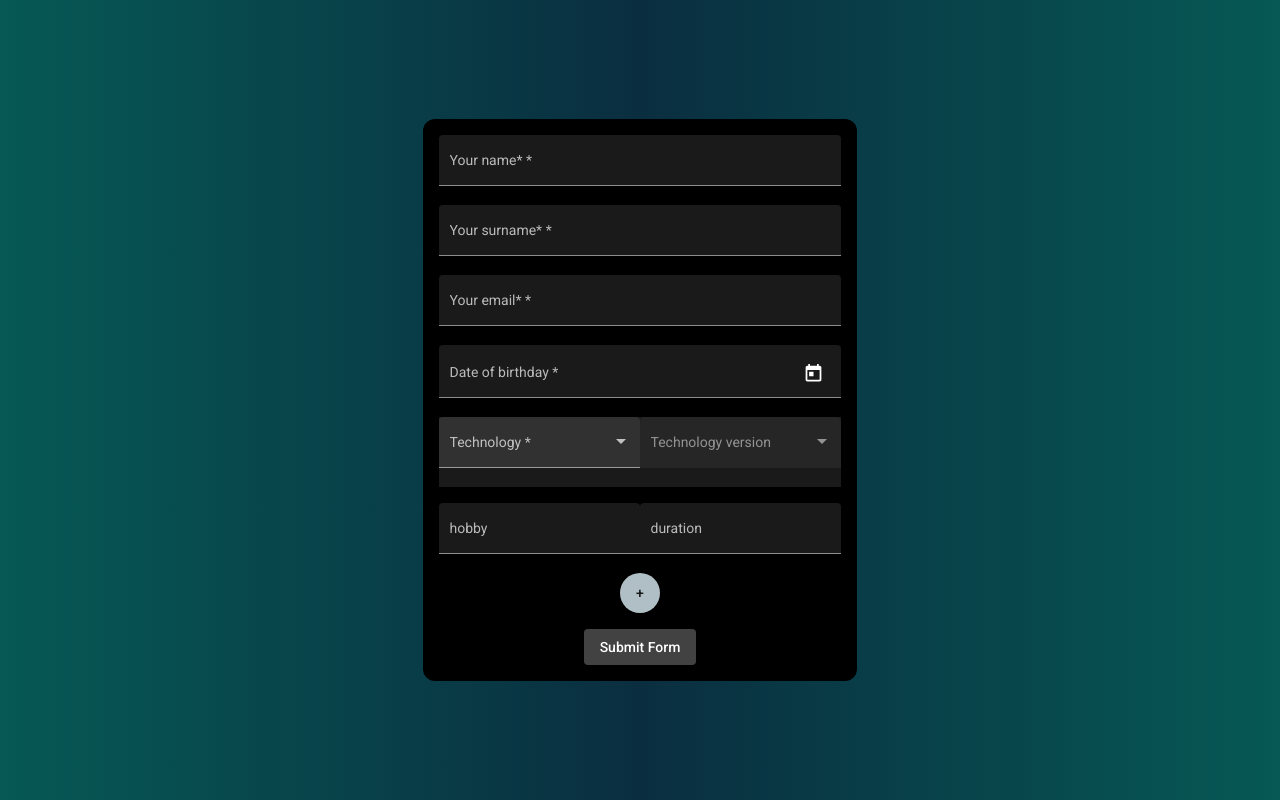
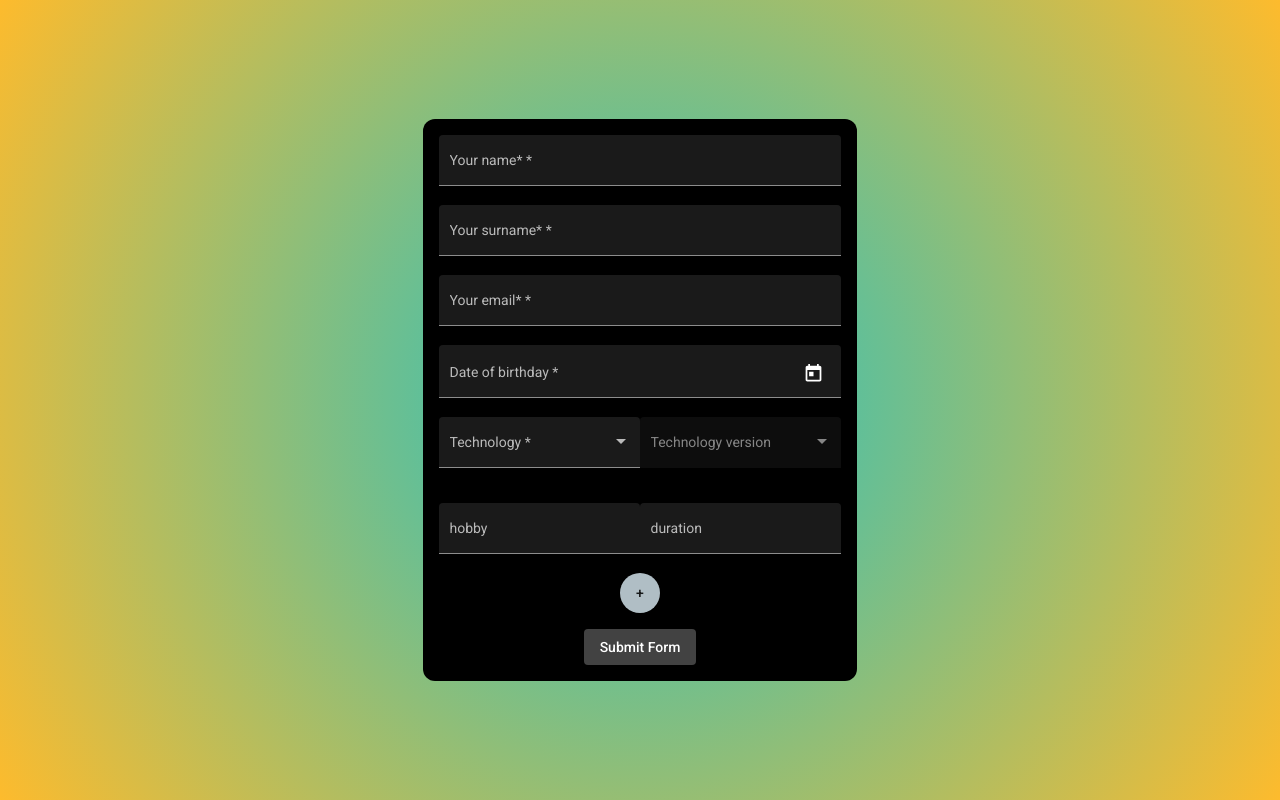
Before and after one commit to stas-lyu/angular-form, an Angular app: page / in a window 1280 px wide. Built offline with nearby package versions, Linux system fonts and the light colour scheme.

Commit message:
add background gradient for wrapper

```diff
--- a/src/app/app.component.scss
+++ b/src/app/app.component.scss
@@ -4,6 +4,6 @@
   display: flex;
   align-items: center;
   justify-content: center;
-  background: rgb(6,89,85);
-  background: linear-gradient(90deg, rgba(6,89,85,1) 0%, rgba(10,46,64,1) 50%, rgba(6,89,85,1) 100%);
+  background: rgb(34,193,195);
+  background: radial-gradient(circle, rgba(34,193,195,1) 0%, rgba(253,187,45,1) 100%);
 }
--- a/src/app/form/form.component.scss
+++ b/src/app/form/form.component.scss
@@ -18,7 +18,6 @@
 }
 
 .input-field {
-  background-color: #1A1A1A;
   color: #fff;
 }
 
```
